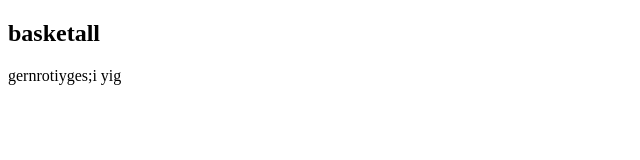
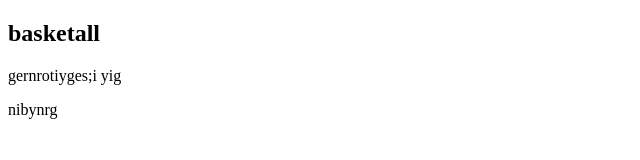
Before and after one commit to xmqzasx0903/dasdasd, a plain HTML site: page index.html in a window 1280 px wide. Shown: the full height of the page, 0-640 px from the left. Drawn offline with Linux system fonts and the light colour scheme.

Commit message:
changedd

```diff
--- a/index.html
+++ b/index.html
@@ -1,10 +1,11 @@
 <!DOCTYPE html>
 <html>
 <head>
-	<title>nhg ohh</title>
+	<title>nhg iiiiiiohh</title>
 </head>
 <body>
 	<h2>basketall</h2>
 	<p>gernrotiyges;i yig</p>
+	<p>nibynrg</p>
 </body>
 </html>
```
